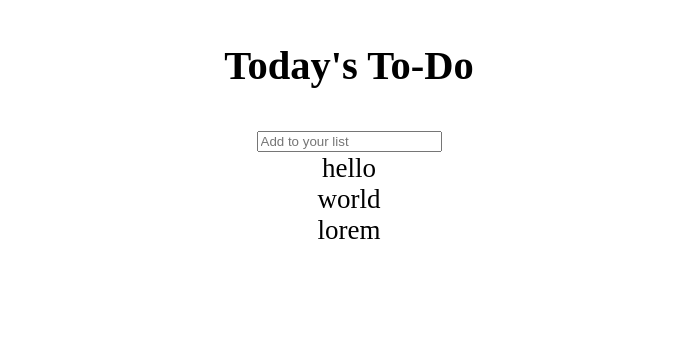
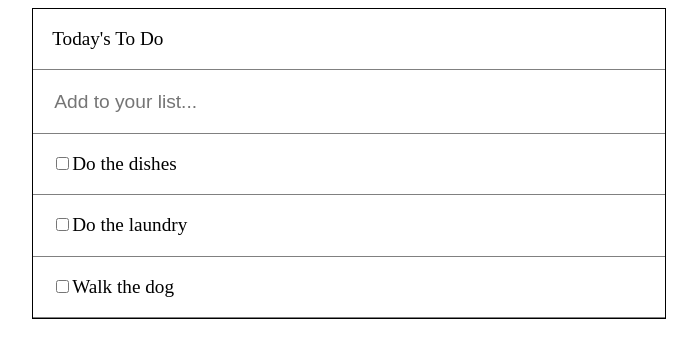
Before and after one commit to tomasesquivelgc/Webpack-To-Do-list, a website built with webpack: page src/index.html in a window 1280 px wide. Shown: the whole page, without its empty margins (291-988 px from the left). Built offline with nearby package versions, Linux system fonts and the light colour scheme.

Commit message:
css to list add

```diff
--- a/src/index.js
+++ b/src/index.js
@@ -3,17 +3,17 @@ import './style.css';
 
 const array = [
   {
-    description: 'hello',
+    description: 'Do the dishes',
     completed: false,
     index: 0,
   },
   {
-    description: 'world',
+    description: 'Do the laundry',
     completed: false,
     index: 1,
   },
   {
-    description: 'lorem',
+    description: 'Walk the dog',
     completed: false,
     index: 2,
   },
@@ -21,16 +21,22 @@ const array = [
 
 function populate() {
   const list = document.getElementById('list');
-  const listTitle = document.createElement('h2');
-  listTitle.innerHTML = "Today's To-Do";
-  const addChore = document.createElement('form');
-  addChore.innerHTML = "<input type='text' placeholder='Add to your list'></input>";
+  const listTitle = document.createElement('li');
+  listTitle.innerHTML = "Today's To Do";
+  const addChore = document.createElement('li');
+  addChore.innerHTML = "<input type='text' placeholder='Add to your list...'></input>";
+  addChore.classList.add('addChore');
   list.appendChild(listTitle);
   list.appendChild(addChore);
+
+
   array.sort((a, b) => a.index - b.index);
   for (let i = 0; i < array.length; i += 1) {
     const newLi = document.createElement('li');
-    newLi.innerHTML = array[i].description;
+    const checkbox = document.createElement('input');
+    checkbox.type = 'checkbox';
+    newLi.appendChild(checkbox);
+    newLi.innerHTML += array[i].description;
     list.appendChild(newLi);
   }
 }
--- a/src/style.css
+++ b/src/style.css
@@ -1,11 +1,23 @@
 .list {
   display: flex;
   flex-direction: column;
-  align-items: center;
-  font-size: 27px;
+  justify-self: center;
+  font-size: 1.2rem;
   list-style: none;
+  border: 1px solid black;
+  width: 50%;
+  margin: 0 auto;
+
 }
 
-.lsit li {
+.list li {
+  border-bottom: 1px solid gray;
+  width: 100%;
+  padding: 1em;
+  box-sizing: border-box;
+}
 
+.addChore input[type="text"]{
+  border: none;
+  font-size: 1.2rem;
 }
```
Also changed, not shown: dist/index.bundle.js, dist/index.html.
